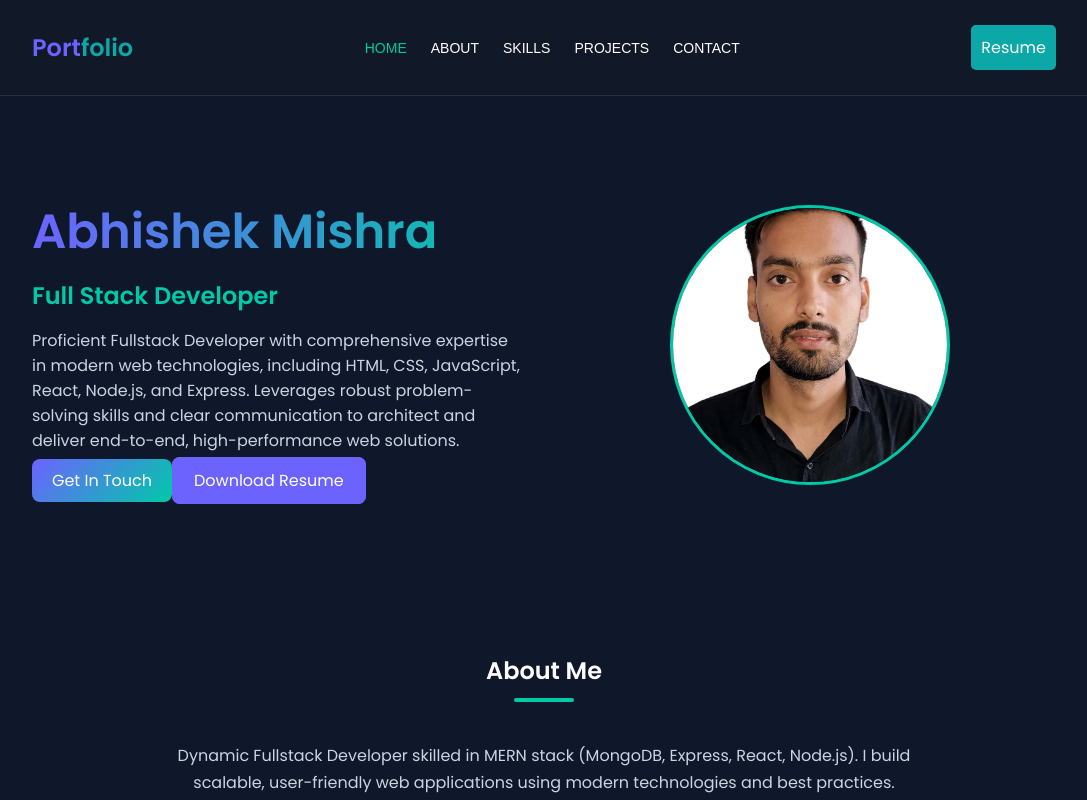
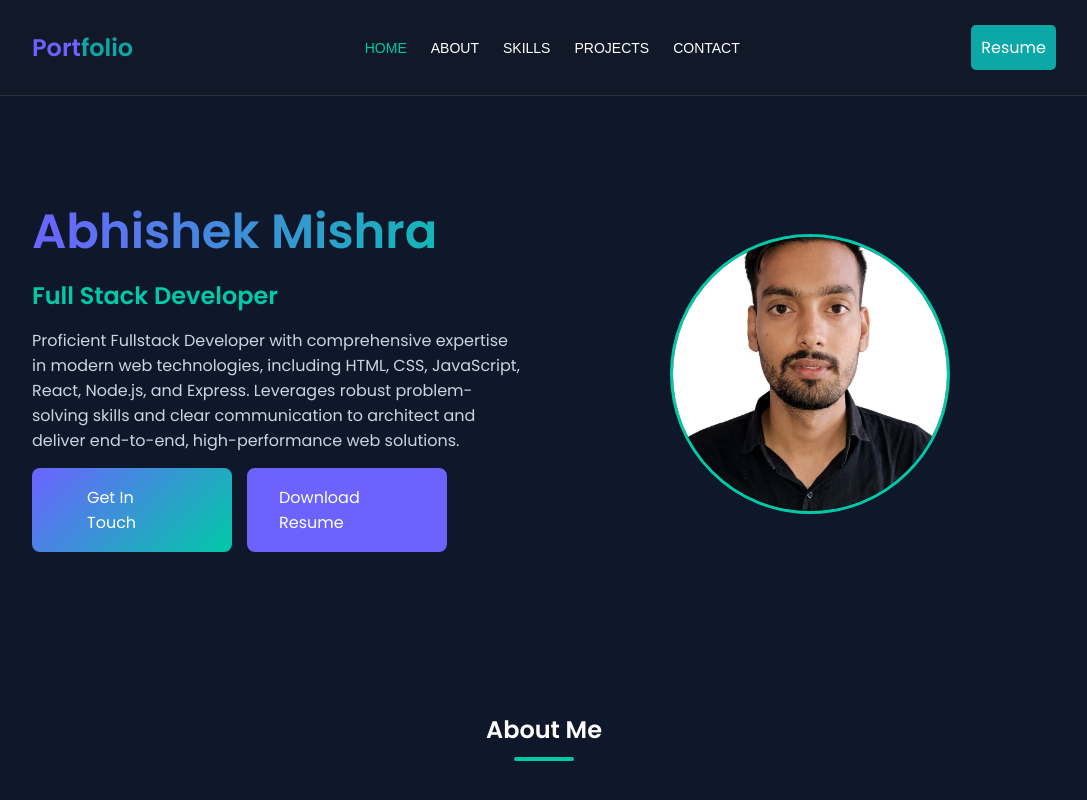
Before and after one commit to abhi13mishra/portfolio, a React (Vite) app: page / in a window 1280 px wide. Shown: the top 800 px of the page, without its empty margins (96-1183 px from the left). Built offline with nearby package versions, Linux system fonts and the light colour scheme.

Commit message:
link css fix

```diff
--- a/src/App.css
+++ b/src/App.css
@@ -121,7 +121,7 @@ section {
 
 /* ===== BUTTON ===== */
 .primary {
-  padding: 10px 20px;
+  padding: 17px 55px;
   width: 200px;
   border-radius: 8px;
   border: none;
@@ -156,7 +156,7 @@ section {
 }
 
 .secondary {
-  padding: 10px 20px;
+  padding: 15px 30px;
   width: 200px;
   border-radius: 8px;
   border: 2px solid var(--primary);
@@ -221,6 +221,12 @@ section {
   object-fit: cover;
   border-radius: 50%;
   border: 3px solid var(--secondary);
+}
+
+.btns {
+  margin-top: 10px;
+  display: flex;
+  gap: 15px
 }
 
 /* ===== ABOUT ===== */
```
